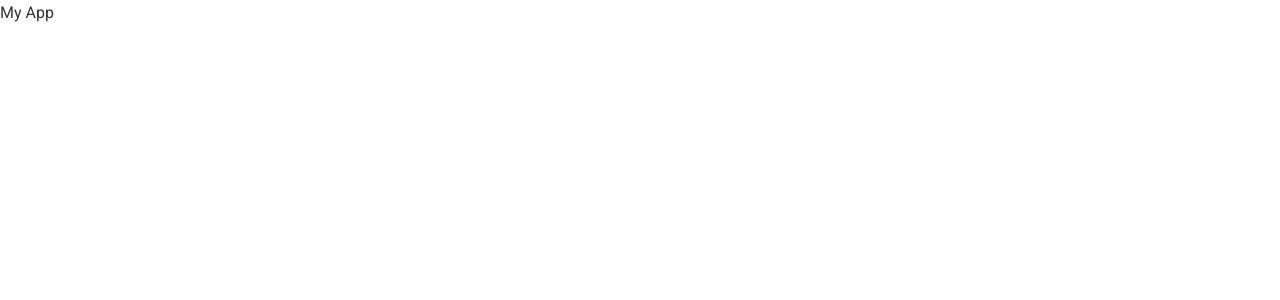
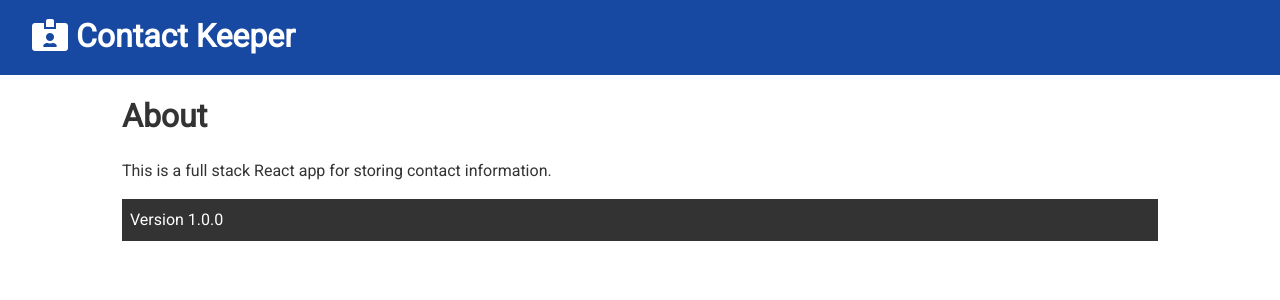
Before and after one commit to nplayfair/contact_keeper, a React (Create React App) app in the folder client/: page /about in a window 1280 px wide. Shown: the top 300 px of the page. Built offline with nearby package versions, Linux system fonts and the light colour scheme.

Commit message:
Navbar and create page components

```diff
--- a/client/src/App.js
+++ b/client/src/App.js
@@ -1,11 +1,23 @@
-import React from 'react';
+import React, { Fragment } from 'react';
+import { BrowserRouter as Router, Route, Switch } from 'react-router-dom';
+import Navbar from './components/layout/Navbar';
+import Home from './components/pages/Home';
+import About from './components/pages/About';
 import './App.css';
 
 const App = () => {
   return (
-    <div className="App">
-      My App
-    </div>
+    <Router>
+      <Fragment>
+        <Navbar />
+        <div className="container">
+          <Switch>
+            <Route exact path='/' component={Home} />
+            <Route exact path='/about' component={About} />
+          </Switch>
+        </div>
+      </Fragment>
+    </Router>
   );
 }
 
--- /dev/null
+++ b/client/src/components/layout/Navbar.js
@@ -0,0 +1,25 @@
+import React from 'react'
+import PropTypes from 'prop-types'
+
+
+const Navbar = ({ title, icon }) => {
+  return (
+    <div className="navbar bg-primary">
+      <h1>
+        <i className={icon} /> {title}
+      </h1>
+    </div>
+  )
+}
+
+Navbar.propTypes ={
+  title: PropTypes.string.isRequired,
+  icon: PropTypes.string,
+}
+
+Navbar.defaultProps = {
+  title: 'Contact Keeper',
+  icon: 'fas fa-id-card-alt'
+}
+
+export default Navbar
--- /dev/null
+++ b/client/src/components/pages/About.js
@@ -0,0 +1,13 @@
+import React from 'react'
+
+const About = () => {
+  return (
+    <div>
+      <h1>About</h1>
+      <p className="my-1">This is a full stack React app for storing contact information.</p>
+      <p className="bg-dark p">Version 1.0.0</p>
+    </div>
+  )
+}
+
+export default About
--- /dev/null
+++ b/client/src/components/pages/Home.js
@@ -0,0 +1,11 @@
+import React from 'react'
+
+const Home = () => {
+  return (
+    <div>
+      <h1>Home</h1>
+    </div>
+  )
+}
+
+export default Home
```
